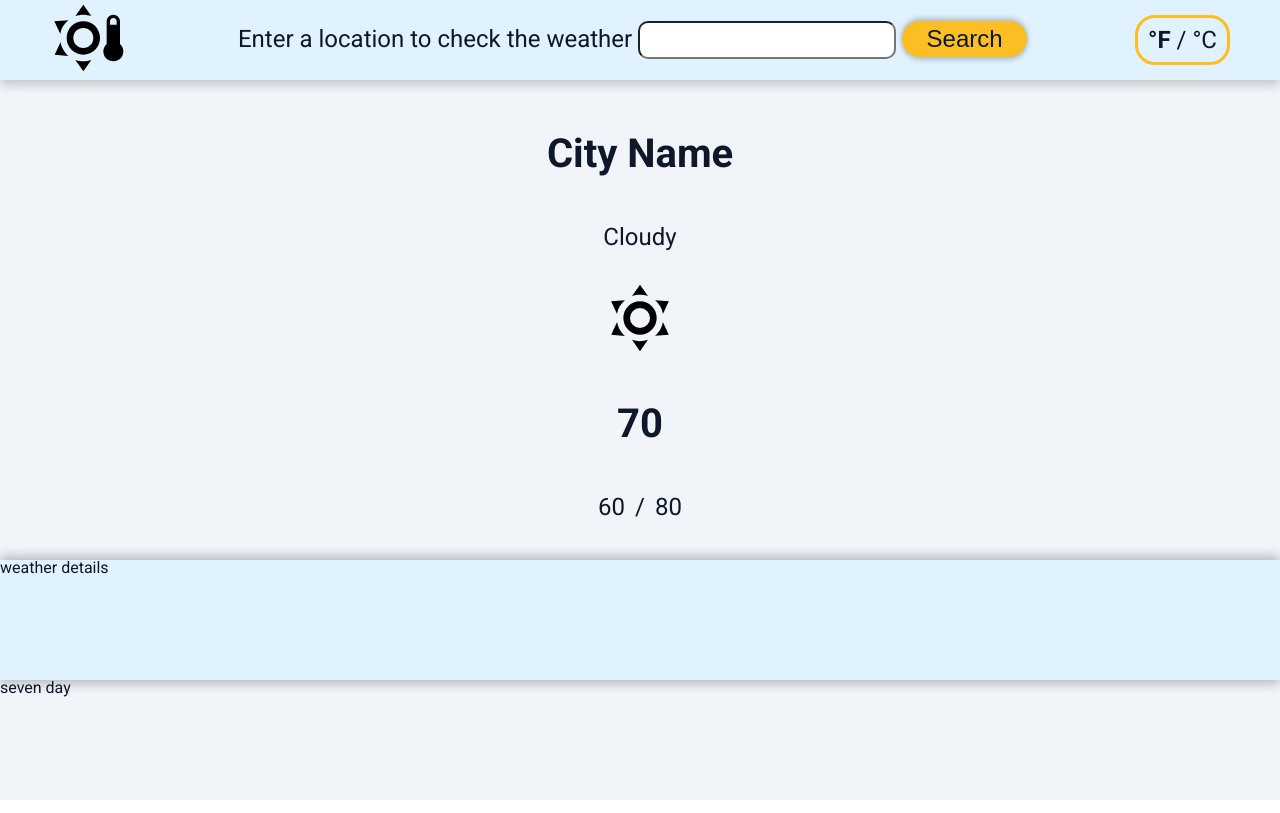
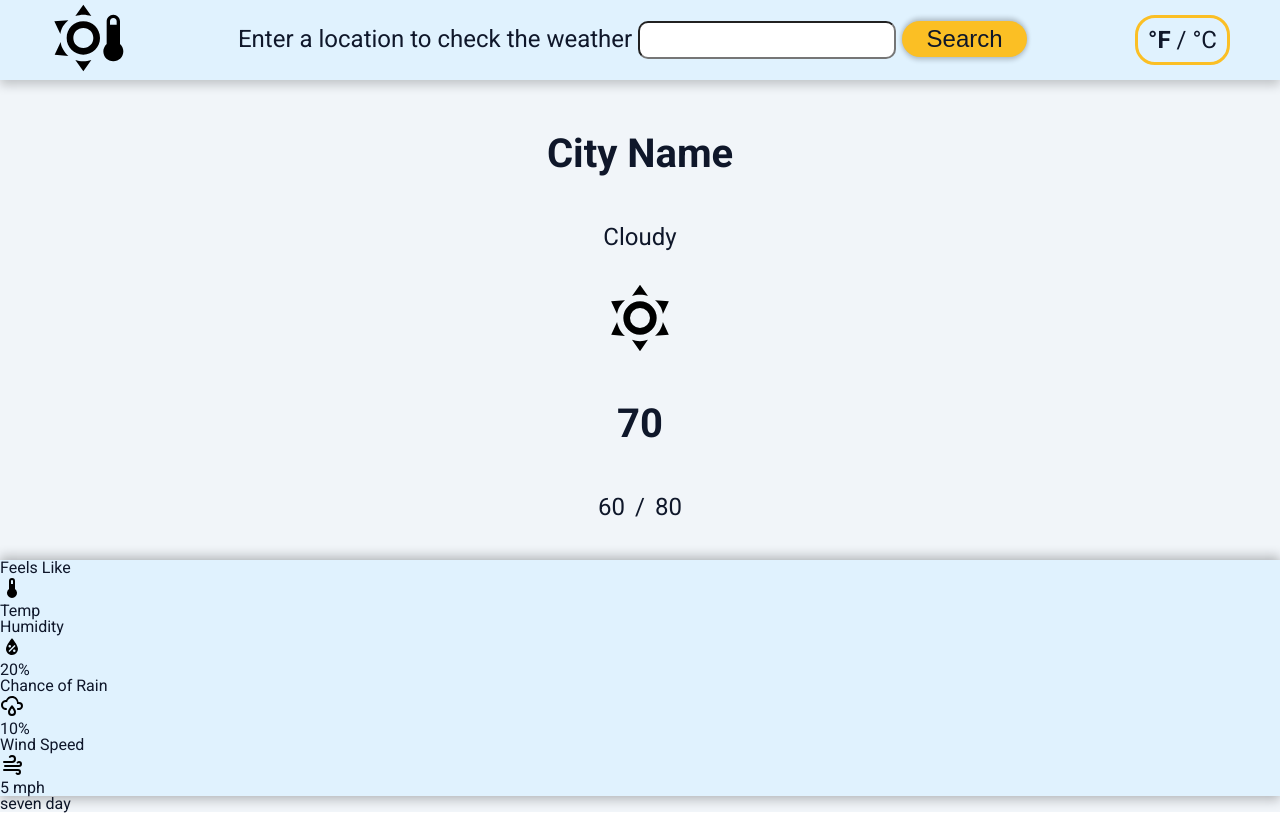
Before and after one commit to jasondewese/odin-weather-app, a website built with webpack: page dist/index.html in a window 1280 px wide. Built offline with nearby package versions, Linux system fonts and the light colour scheme.

Commit message:
Add weather details content

```diff
--- a/dist/index.html
+++ b/dist/index.html
@@ -43,7 +43,28 @@
             </div>
         </main>
         <div class="weather-details">
-            weather details
+            <div class="weather-details-wrapper">
+                <div class="feels-like-wrapper">
+                    <div class="feels-like-label">Feels Like</div>
+                    <img src="../src/images/thermometer.svg" alt="thermometer" class="current-weather-logo">
+                    <div class="feels-like-temp">Temp</div>
+                </div>
+                <div class="humidity-wrapper">
+                    <div class="humidity-label">Humidity</div>
+                    <img src="../src/images/water-percent.svg" alt="Humidity Percent" class="current-weather-logo">
+                    <div class="humidity">20%</div>
+                </div>
+                <div class="rain-wrapper">
+                    <div class="rain-chance-label">Chance of Rain</div>
+                    <img src="../src/images/weather-rainy.svg" alt="Cloud and rain" class="current-weather-logo">
+                    <div class="rain-chance">10%</div>
+                </div>
+                <div class="wind-wrapper">
+                    <div class="wind-label">Wind Speed</div>
+                    <img src="../src/images/weather-windy.svg" alt="Wind" class="current-weather-logo">
+                    <div class="wind">5 mph</div>
+                </div>
+            </div>
         </div>
         <div class="seven-day">
             seven day
```
